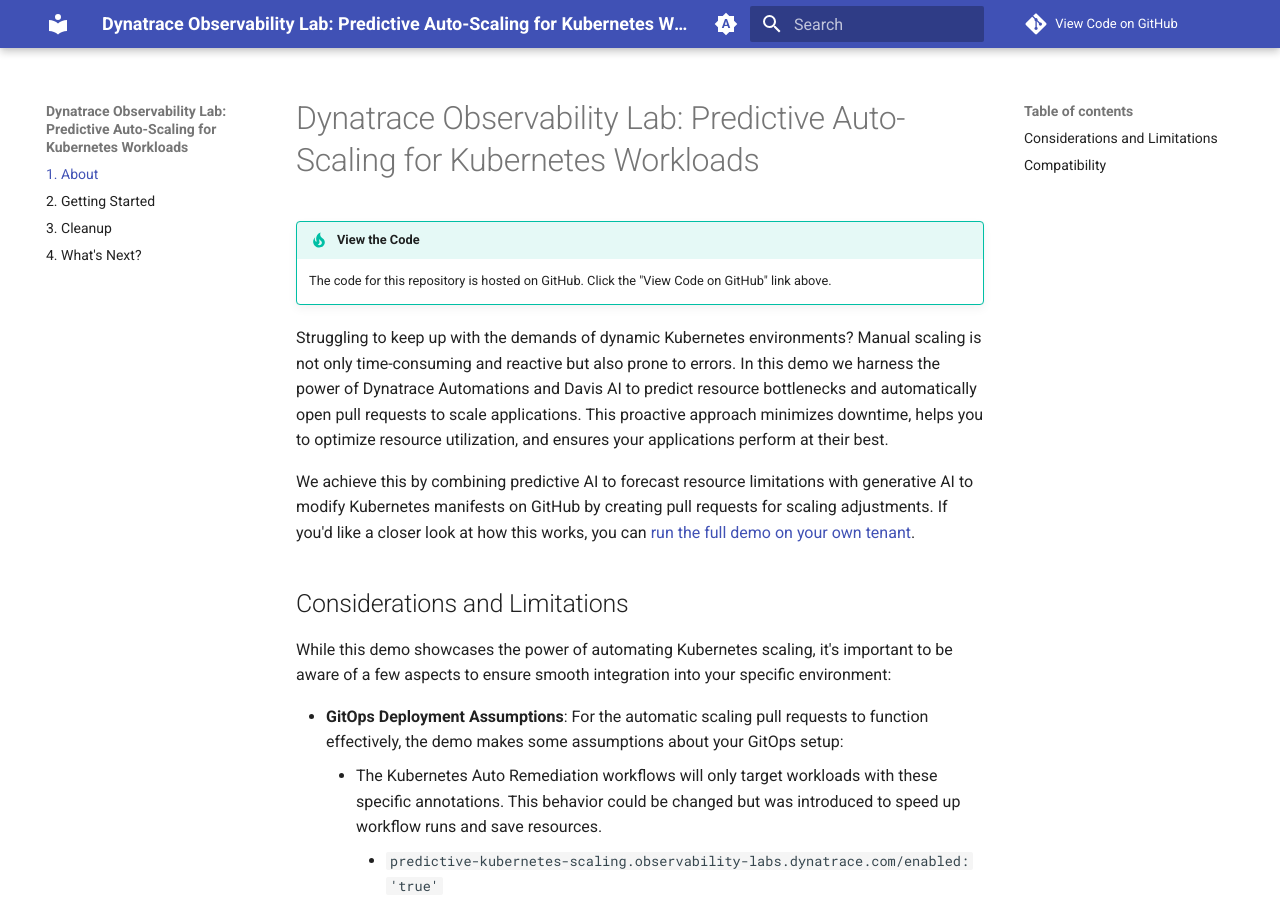
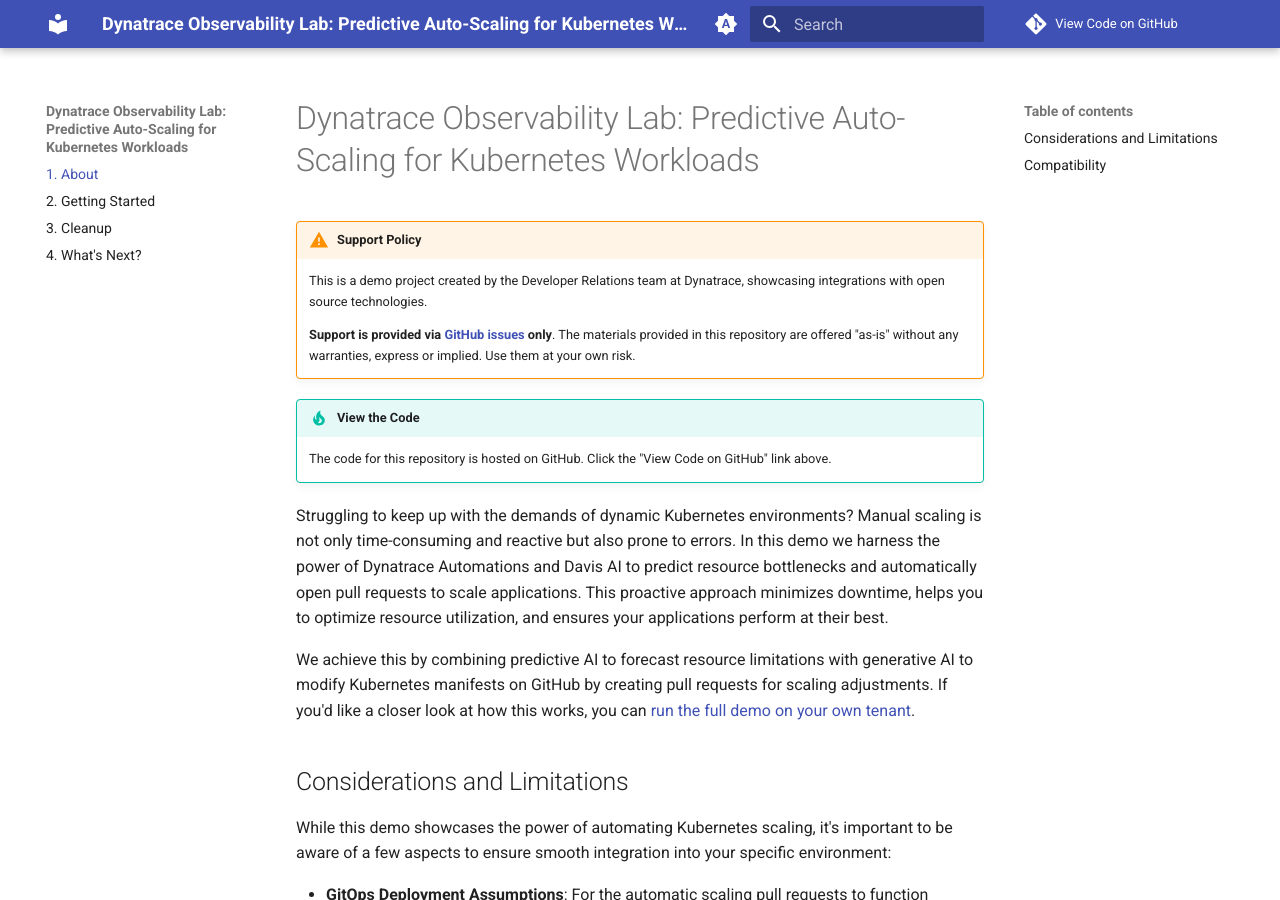
Before and after one commit to Dynatrace/obslab-predictive-kubernetes-scaling, an MkDocs documentation site: the page built from docs/index.md, in a window 1280 px wide and 900 px high. Built offline with MkDocs 1.6.1 and Material for MkDocs 9.7.7, drawn with Linux system fonts in a browser that asks for light colours; comment, search, counter and statistics services are not loaded; some of the changed lines change nothing that is shown.

Commit message:
update docs

```diff
--- a/docs/index.md
+++ b/docs/index.md
@@ -1,5 +1,6 @@
 # Dynatrace Observability Lab: Predictive Auto-Scaling for Kubernetes Workloads
 
+--8<-- "snippets/disclaimer.md"
 --8<-- "snippets/view-code.md"
 
 Struggling to keep up with the demands of dynamic Kubernetes environments? Manual scaling is not only time-consuming and
--- a/docs/snippets/disclaimer.md
+++ b/docs/snippets/disclaimer.md
@@ -1,4 +1,4 @@
 !!! warning "Support Policy"
     This is a demo project created by the Developer Relations team at Dynatrace, showcasing integrations with open source technologies.
 
-    **Support is provided via [GitHub issues]({{ repo_url }}){target=_blank} only**. The materials provided in this repository are offered "as-is" without any warranties, express or implied. Use them at your own risk.
+    **Support is provided via [GitHub issues](https://github.com/dynatrace/obslab-predictive-kubernetes-scaling){target=_blank} only**. The materials provided in this repository are offered "as-is" without any warranties, express or implied. Use them at your own risk.
```
